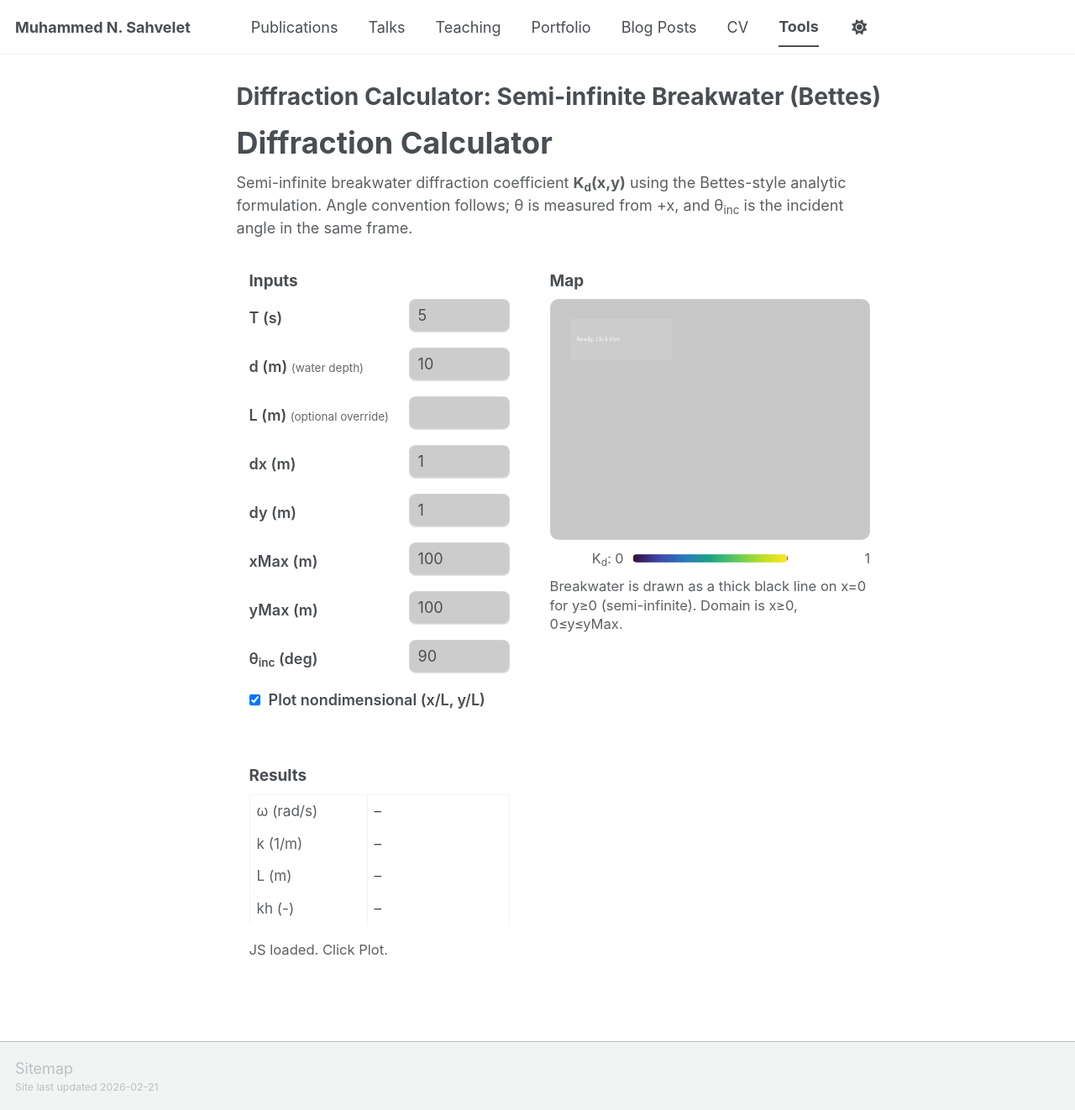
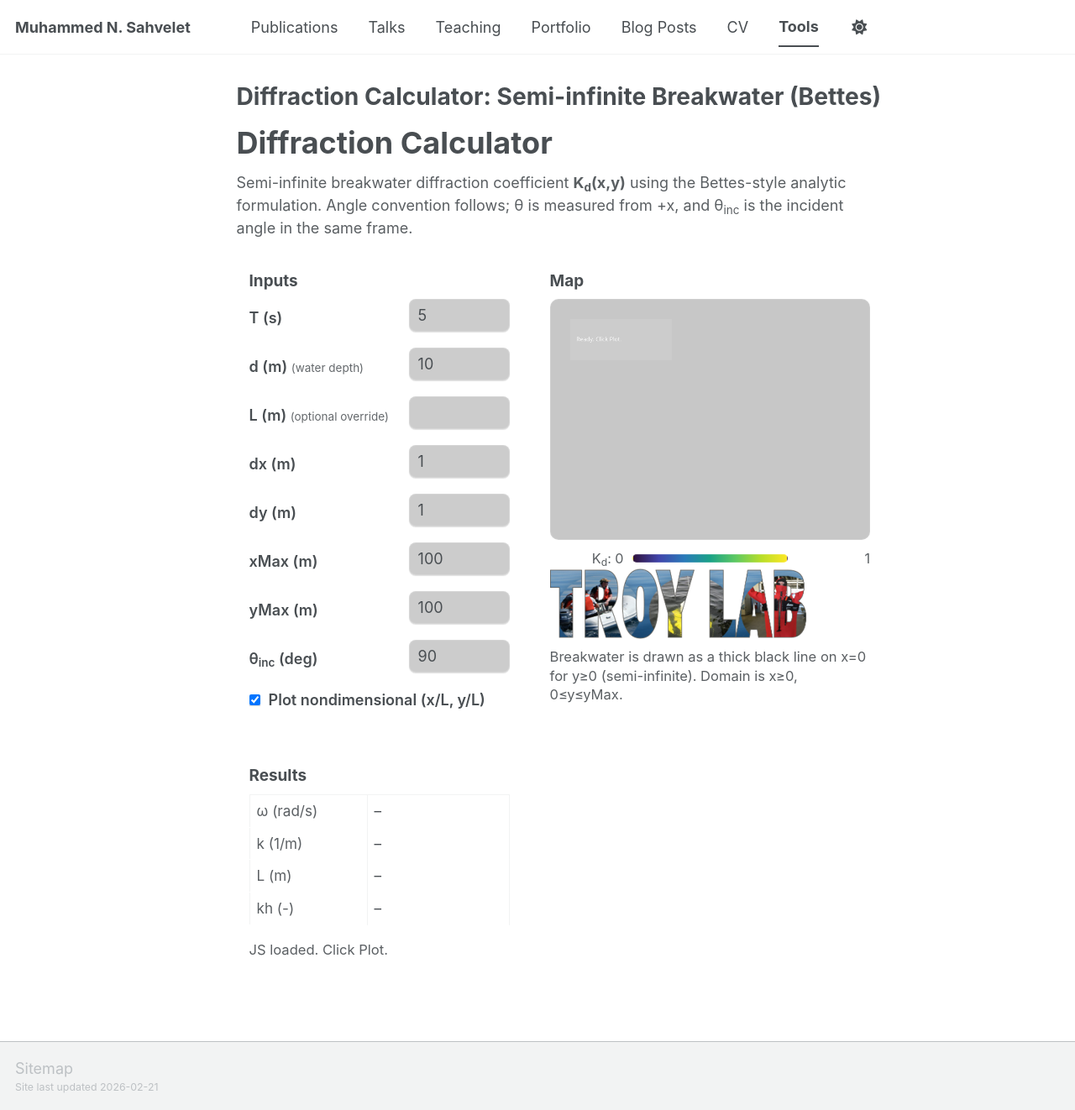
Before and after one commit to mnsahvelet/mnsahvelet.github.io, a Jekyll site: the page built from _pages/diffraction-bettes.html, in a window 1280 px wide and 1322 px high. Shown: the whole window at 84% size. Built offline with Jekyll 4.4.1, drawn with Linux system fonts in a browser that asks for light colours; a script bundle is joined from its source files by our own code; library files that are not in the unit come from our copies.

Commit message:
Add logo to diffraction-bettes page

```diff
--- a/_pages/diffraction-bettes.html
+++ b/_pages/diffraction-bettes.html
@@ -86,7 +86,9 @@ author_profile: false
         <div class="legend-bar"></div>
         <div class="legend-label">1</div>
       </div>
-
+      <div class="tool-logo">
+        <img src="/images/logo.png" alt="Diffraction Tool Logo">
+      </div>
       <div class="note" style="margin-top:10px;">
         Breakwater is drawn as a thick black line on x=0 for y≥0 (semi-infinite). Domain is x≥0, 0≤y≤yMax.
       </div>
```
